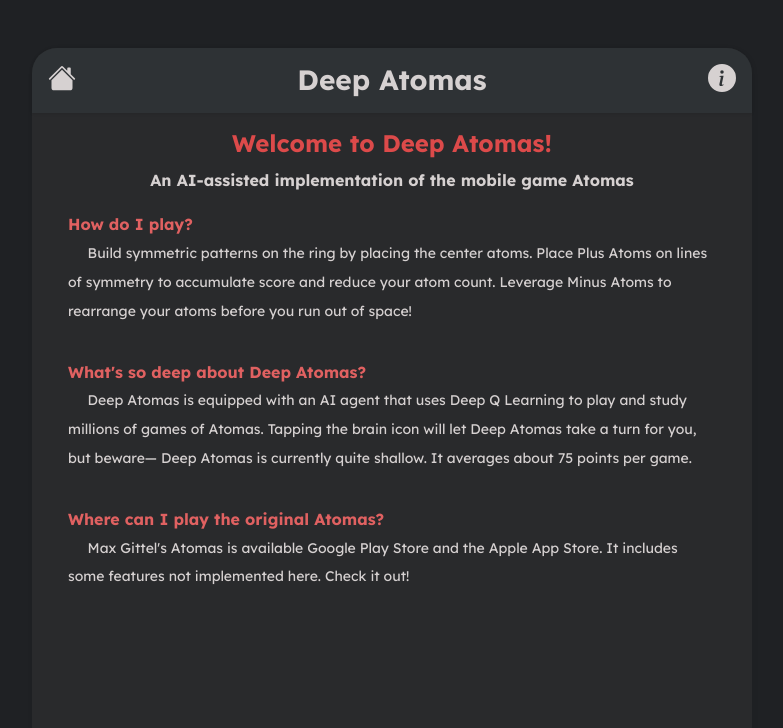
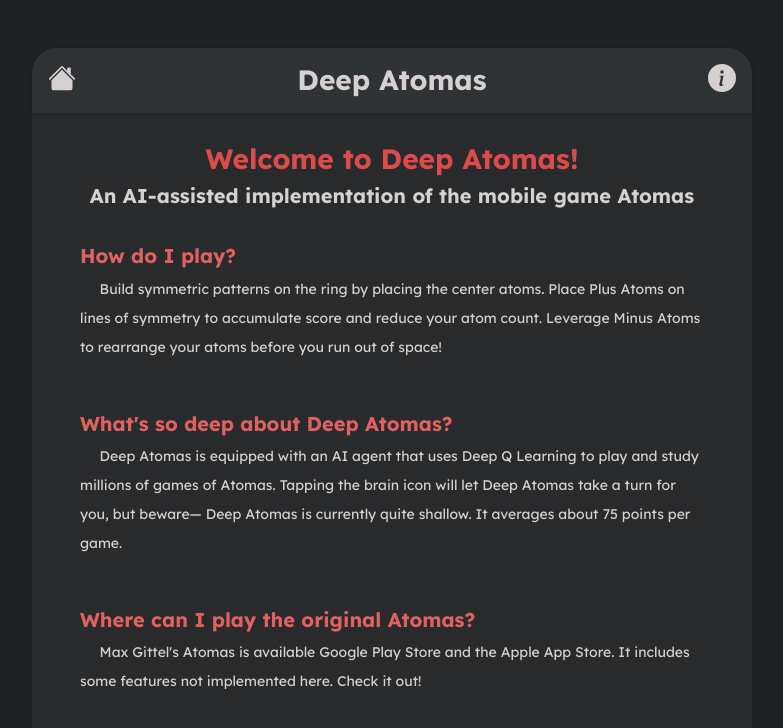
Before and after one commit to BenWonderlin/atomas_drl, a React (Create React App) app in the folder frontend/: page /info in a window 1280 px wide. Shown: the top 728 px of the page, without its empty margins (248-1031 px from the left). Built offline with nearby package versions, Linux system fonts and the light colour scheme.

Commit message:
configured scrollbar for info and leaderboard

```diff
--- a/frontend/src/App.css
+++ b/frontend/src/App.css
@@ -95,13 +95,14 @@
 
 
 
-/* Modal Styles */
+/* InfoStyles */
 
 .info{
 
+  height: 640px;
   justify-content: center;
   align-items: center;
-  padding: 8px 20px 20px 20px;
+  padding: 16px 32px 16px 32px;
   overflow-y: scroll;
 
 }
@@ -119,32 +120,34 @@
 /* Handle */
 ::-webkit-scrollbar-thumb {
   background: var(--color-gray);
+  height: 12px;
   border-radius: 4px;
 }
 
 
-
 .info h1{
   color: var(--color-main);
-  font-size: 24px;
+  font-size: 28px;
   text-align: center;
-  padding: 8px 16px 8px 16px;
+  padding: 16px 16px 8px 16px;
 }
 
 .info h2{
-  font-size: 16px;
+  font-size: 20px;
   text-align: center;
+  padding: 0px 16px 8px 16px;
 }
 
 .info h3{
   color: var(--color-main-light);
-  font-size: 16px;
+  font-size: 20px;
   text-align: left;
+  padding-bottom: 4px;
 }
 
 .info-entry{
   font-size: 14px;
-  padding: 16px 16px 16px 16px;
+  padding: 24px 16px 24px 16px;
 }
 
 
@@ -223,9 +226,8 @@
 .leaderboard-list {
   padding: 0;
   margin: 0px;
-  height: 70vh;
+  height: 600px;
   overflow-y: auto;
-  scrollbar-width: 100px;
 }
 
 .leaderboard-list::-webkit-scrollbar {
--- a/frontend/src/pages/LeaderboardPage.js
+++ b/frontend/src/pages/LeaderboardPage.js
@@ -1,5 +1,4 @@
 import React, {useState, useEffect} from 'react'
-import { AiFillTrophy } from "react-icons/ai"
 import LeaderboardItem from '../components/LeaderboardItem'
 
 const LeaderboardPage = () => {
```
